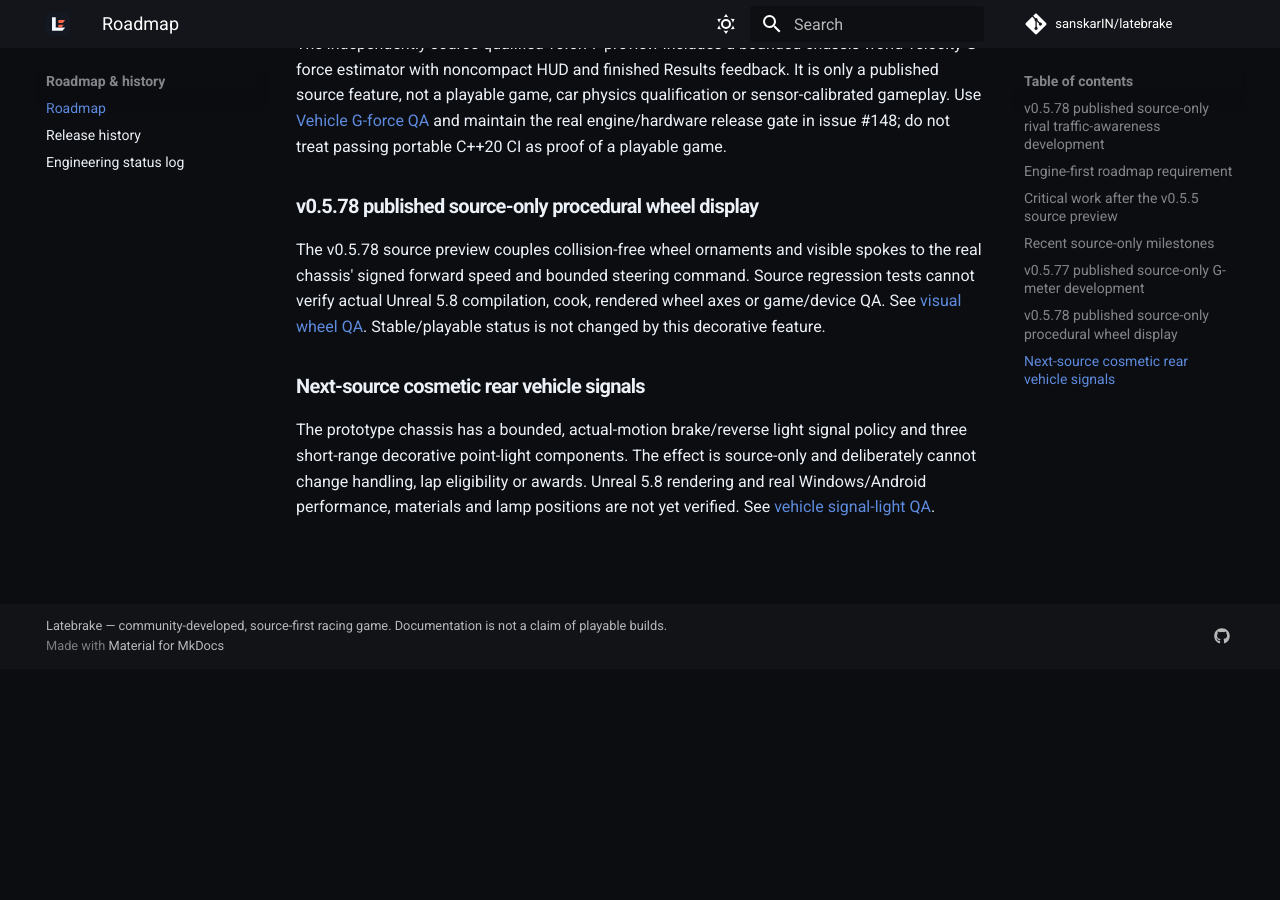
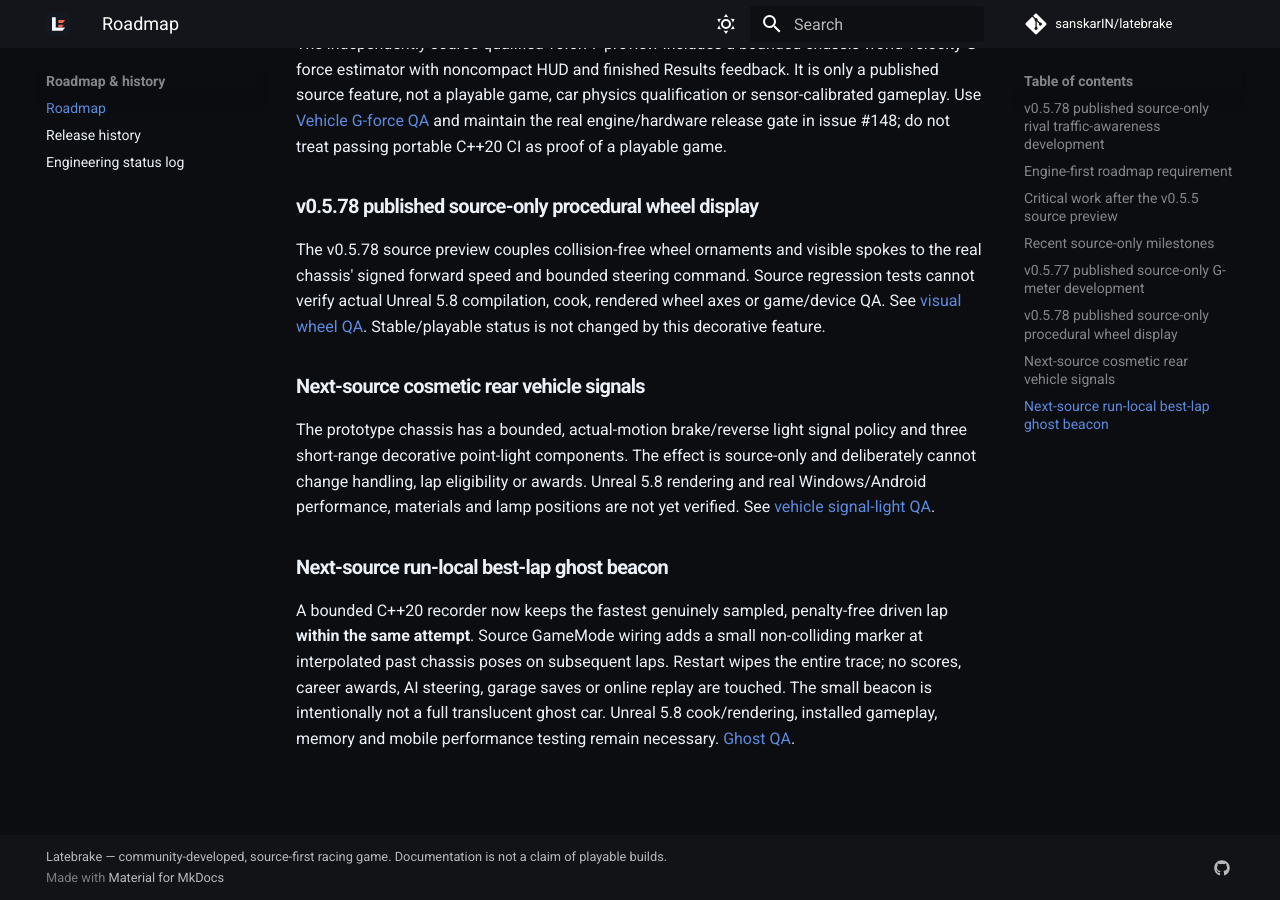
Before and after one commit to sanskarIN/latebrake, an MkDocs documentation site: the page built from docs/ROADMAP.md, in a window 1280 px wide and 900 px high, scrolled down 9698 px. Built offline with MkDocs 1.6.1 and Material for MkDocs 9.7.7, drawn with Linux system fonts in a browser that asks for light colours; comment, search, counter and statistics services are not loaded; before the commit the page ends 10367 px from its top, so only the background shows below that.

Commit message:
docs(ghost): register replay QA and clarify post-v0.5.78 source scope

```diff
--- a/docs/ROADMAP.md
+++ b/docs/ROADMAP.md
@@ -154,3 +154,14 @@ The effect is source-only and deliberately cannot change handling, lap
 eligibility or awards. Unreal 5.8 rendering and real Windows/Android
 performance, materials and lamp positions are not yet verified.
 See [vehicle signal-light QA](VEHICLE_SIGNAL_LIGHTS_QA.md).
+
+### Next-source run-local best-lap ghost beacon
+
+A bounded C++20 recorder now keeps the fastest genuinely sampled,
+penalty-free driven lap **within the same attempt**. Source GameMode
+wiring adds a small non-colliding marker at interpolated past chassis
+poses on subsequent laps. Restart wipes the entire trace; no scores,
+career awards, AI steering, garage saves or online replay are touched.
+The small beacon is intentionally not a full translucent ghost car.
+Unreal 5.8 cook/rendering, installed gameplay, memory and mobile
+performance testing remain necessary. [Ghost QA](BEST_LAP_GHOST_QA.md).
```
